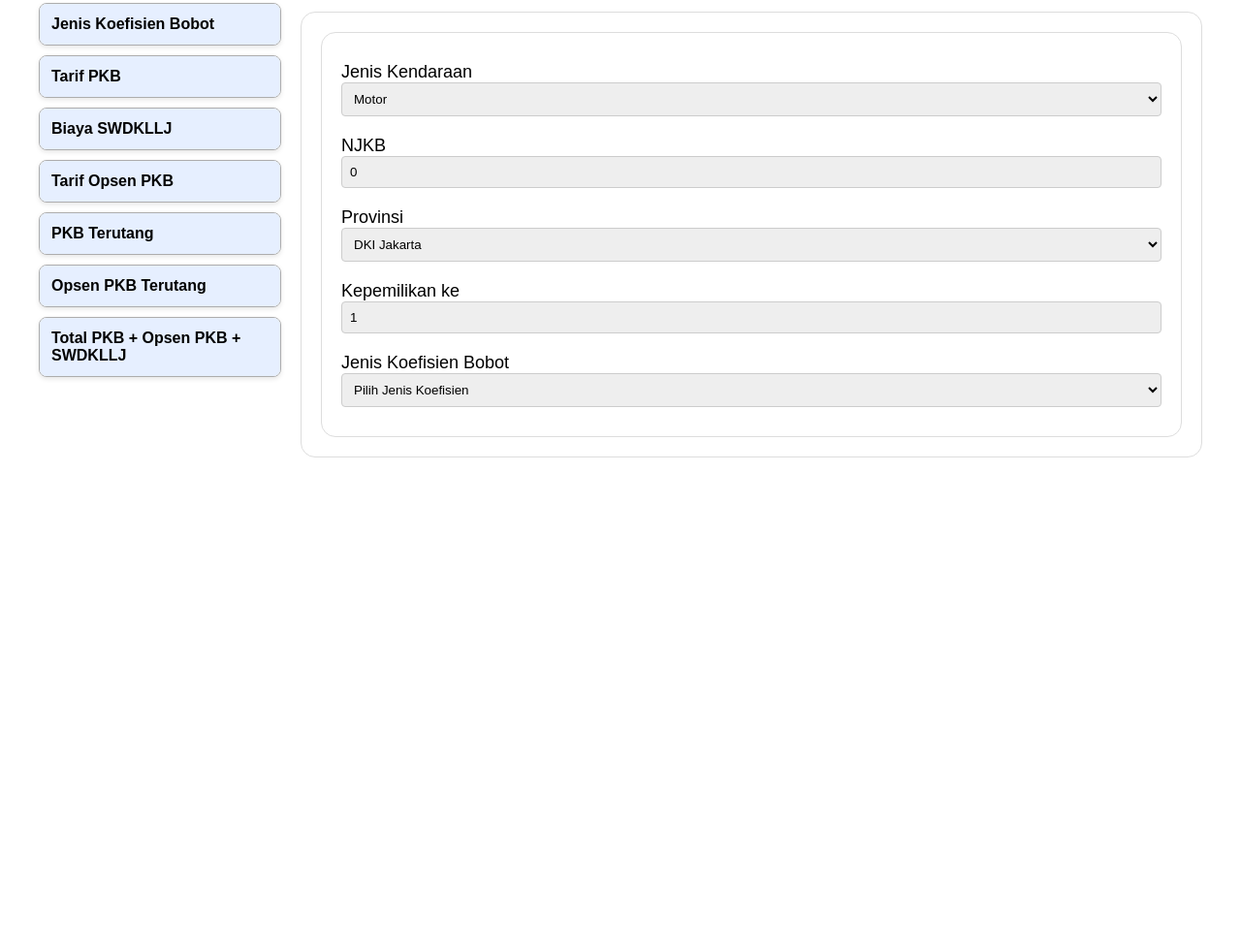
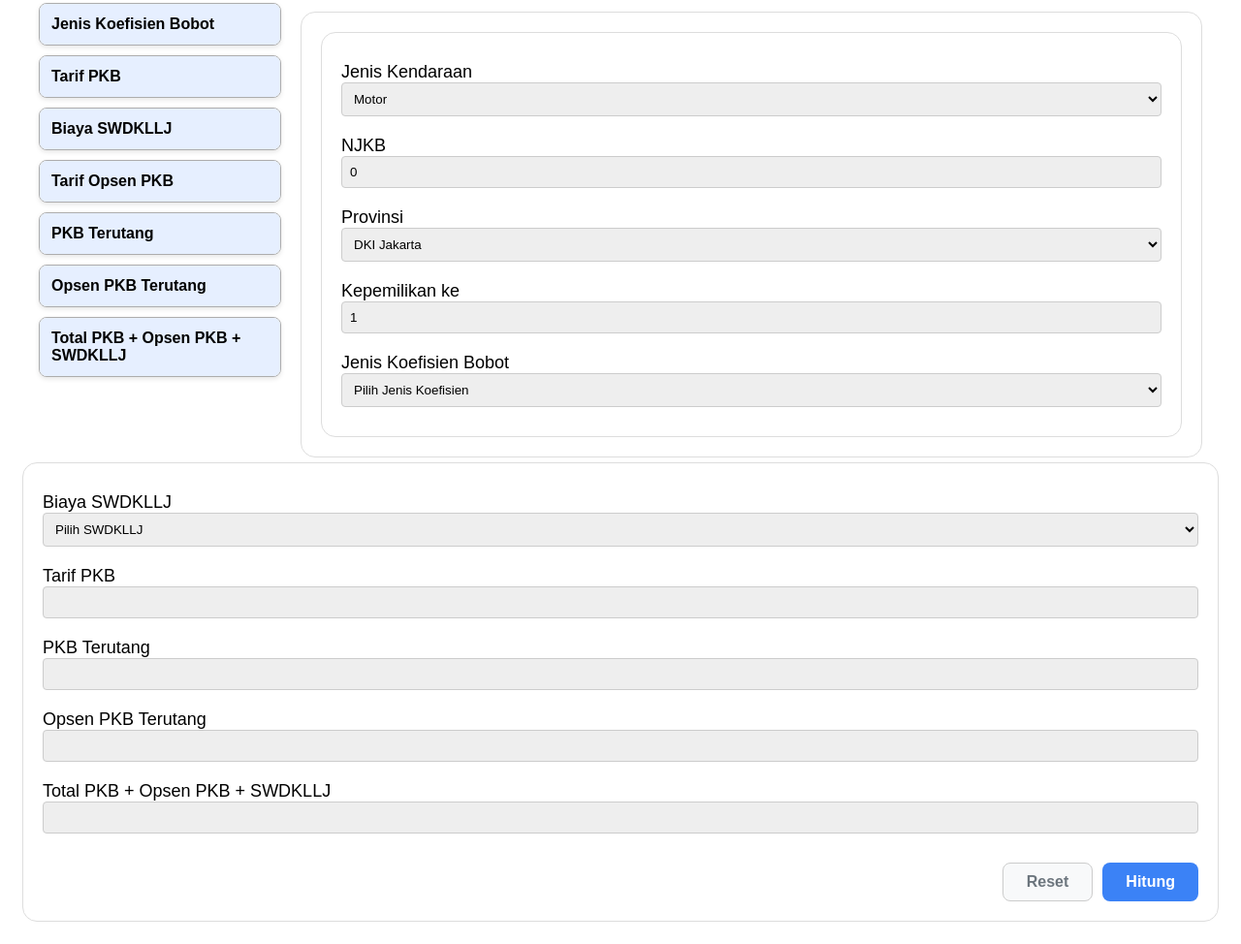
Before and after one commit to Daniel535xxxx16/Kelompok-9-Front-End-Programming, a plain HTML site: page index.html in a window 1280 px wide. Shown: the part 332-1306 px from the top of the page at 97% size. Before the commit the page ends 832 px from the top, so only its background shows below. Drawn offline with Linux system fonts and the light colour scheme.

Commit message:
Commit untuk Container Hasil-Data termasuk HTML dan CSS nya

```diff
--- a/index.html
+++ b/index.html
@@ -157,6 +157,50 @@
         .Right-Content-Wrapper {
             flex: 1;
             min-width: 300px;
+        }
+
+        .Input-Data, .Hasil-Data {
+            width: auto;
+            background-color: white;
+            border: 1px solid #ddd;
+            border-radius: 15px;
+            padding: 20px;
+            margin: 0;
+            flex-grow: 1;
+            flex-basis: 300px;
+        }
+
+        .Input-Data label, .Hasil-Data label {
+            font-size: 18px;
+            margin-top: 10px;
+            display: block;
+        }
+
+        .Input-Data input, .Input-Data select, .Hasil-Data input {
+            background-color: rgb(238, 238, 238);
+            border: 1px solid #ccc;
+            padding: 8px;
+            border-radius: 4px;
+            width: 100%;
+            box-sizing: border-box;
+            margin-bottom: 10px;
+        }
+
+        .Hasil-Data select {
+        background-color: rgb(238, 238, 238);
+        border: 1px solid #ccc;
+        padding: 8px;
+        border-radius: 4px;
+        width: 100%;
+        box-sizing: border-box;
+        margin-bottom: 10px;
+        max-width: 100%;
+        }
+
+        .Hasil-Data select option {
+        white-space: normal;   /* biar teks panjang turun ke bawah */
+        word-wrap: break-word; /* pecah kata kalau terlalu panjang */
+        padding: 5px;          /* biar lebih rapi */
         }
     </style>
 </head>
@@ -319,5 +363,34 @@
             </div>
         </div>
     </div>
+
+    <div class="Hasil-Data">
+
+        <label>Biaya SWDKLLJ</label>
+<select name="swdkllj" id="swdkllj">
+<option value="" selected disabled>Pilih SWDKLLJ</option>
+<option value="A" title="Golongan A Rp3,000, mencangkup sepeda motor kapasitas mesin 50 cc ke bawah, mobil ambulans, mobil jenazah, dan mobil pemadan kebakaran">Golongan A Rp3,000</option>
+<option value="B" title="Golongan B, Rp23,000, mencangkup traktor, bulldozer, forklift, mobil, derek, excavator, crane, dan sejenisnya">Golongan B Rp23,000</option>
+<option value="C1" title="Golongan C1, Rp35,000, mencakup sepeda motor, sepeda kumbang, dan skuter kapasitas mesin di atas 50 cc sampai dengan 250 cc, dan kendaraan bermotor roda tiga">Golongan C1 Rp35,000</option>
+<option value="C2" title="Golongan C2, Rp83,000, mencakup sepeda motor dan skuter berkapasitas mesin di atas 250 cc">Golongan C2 Rp83,000</option>
+</select>
+        <label>Tarif PKB</label>
+        <input type="text" disabled readonly>
+        <label>PKB Terutang</label>
+        <input type="text" disabled readonly>
+        <label>Opsen PKB Terutang</label>
+        <input type="text" disabled readonly>
+        <label>Total PKB + Opsen PKB + SWDKLLJ</label>
+        <input type="text" disabled readonly>
+        <div class="btn-container">
+            <button type="reset" class="btn btn-reset">Reset</button>
+            <button type="submit" class="btn btn-hitung">Hitung</button>
+        </div>
+    </div>
+
+
+
+
+
 </body>
 </html>
```
